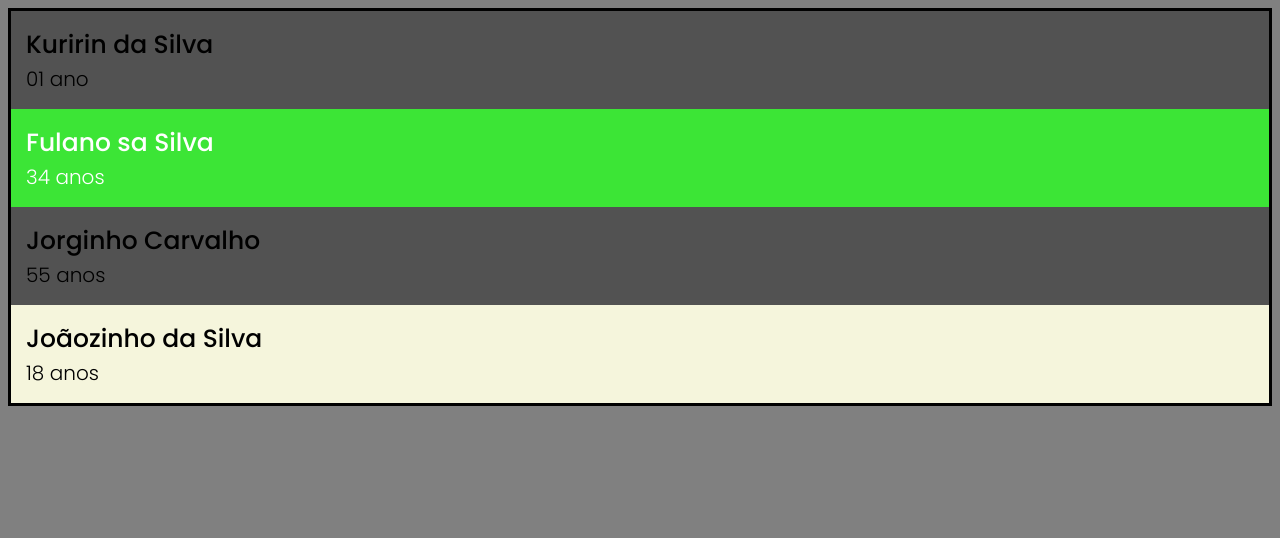
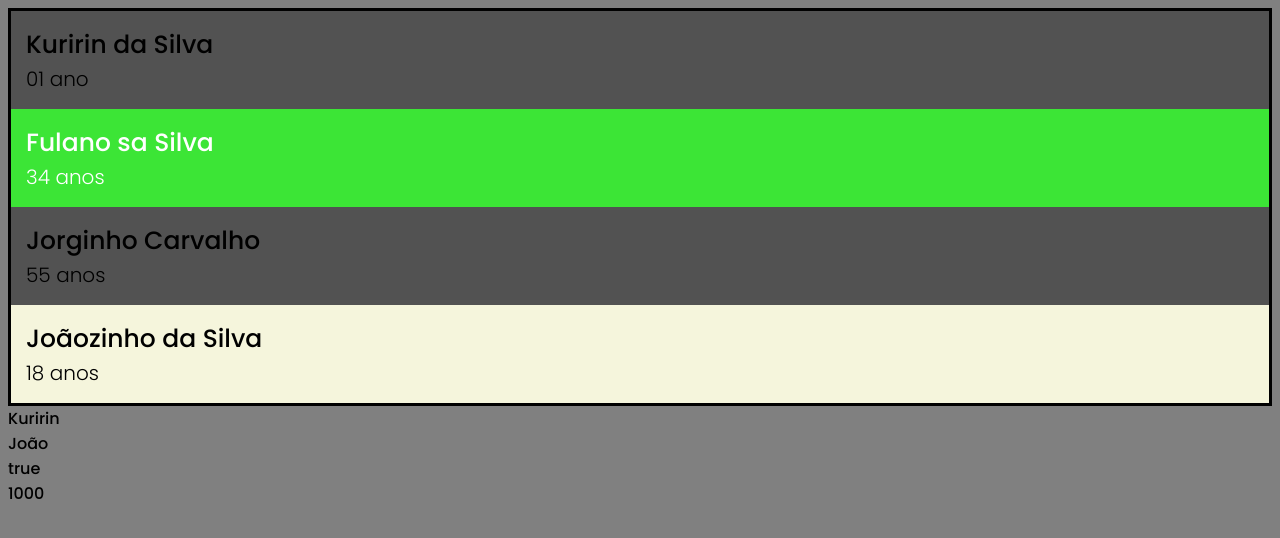
Before and after one commit to thiago-desenv/fundamentos-angular, an Angular app: page / in a window 1280 px wide. Shown: the top 538 px of the page. Built offline with nearby package versions, Linux system fonts and the light colour scheme.

Commit message:
Usado *ngFor como exemplo

```diff
--- a/src/app/app.component.html
+++ b/src/app/app.component.html
@@ -16,6 +16,8 @@
     <p class="item__age">18 anos</p>
   </div>
 </div>
+
+<div *ngFor="let item of listPessoas">{{item}}</div>
 
 <!-- <div style="background-color: green;" *ngIf="minhaProp; else meuTemplate">Sou uma div!</div>
 
--- a/src/app/app.component.ts
+++ b/src/app/app.component.ts
@@ -6,38 +6,40 @@ import { Component } from '@angular/core';
   styleUrls: ['./app.component.scss']
 })
 export class AppComponent {
-  minhaProp = false;
-  pessoa: any = {
-    status: "false",
-    name: ""
-  }
+  listPessoas = ['Kuririn', 'João', true, 1000];
 
-  toggleProp() {
-    this.minhaProp = !this.minhaProp;
-  }
+  // minhaProp = false;
+  // pessoa: any = {
+  //   status: "false",
+  //   name: ""
+  // }
 
-  isTruthy() {
-    // return {};
-    // // return true;
-    // // return 1;
-    // // return "teste";
-    // // return "0";
-    // // return "false";
-    return this.pessoa.status;
-  }
+  // toggleProp() {
+  //   this.minhaProp = !this.minhaProp;
+  // }
 
-  isFalsy() {
-    // return false;
-    // return 0;
-    // return "";
-    // return '';
-    // return null;
-    // return undefined;
-    // return -0;
-    // return NaN;
-    // return this.pessoa.name;
-    return this.pessoa.endereco?.rua;
-  }
+  // isTruthy() {
+  //   // return {};
+  //   // // return true;
+  //   // // return 1;
+  //   // // return "teste";
+  //   // // return "0";
+  //   // // return "false";
+  //   return this.pessoa.status;
+  // }
+
+  // isFalsy() {
+  //   // return false;
+  //   // return 0;
+  //   // return "";
+  //   // return '';
+  //   // return null;
+  //   // return undefined;
+  //   // return -0;
+  //   // return NaN;
+  //   // return this.pessoa.name;
+  //   return this.pessoa.endereco?.rua;
+  // }
 
   // name: string = 'Kuririn';
 
```
